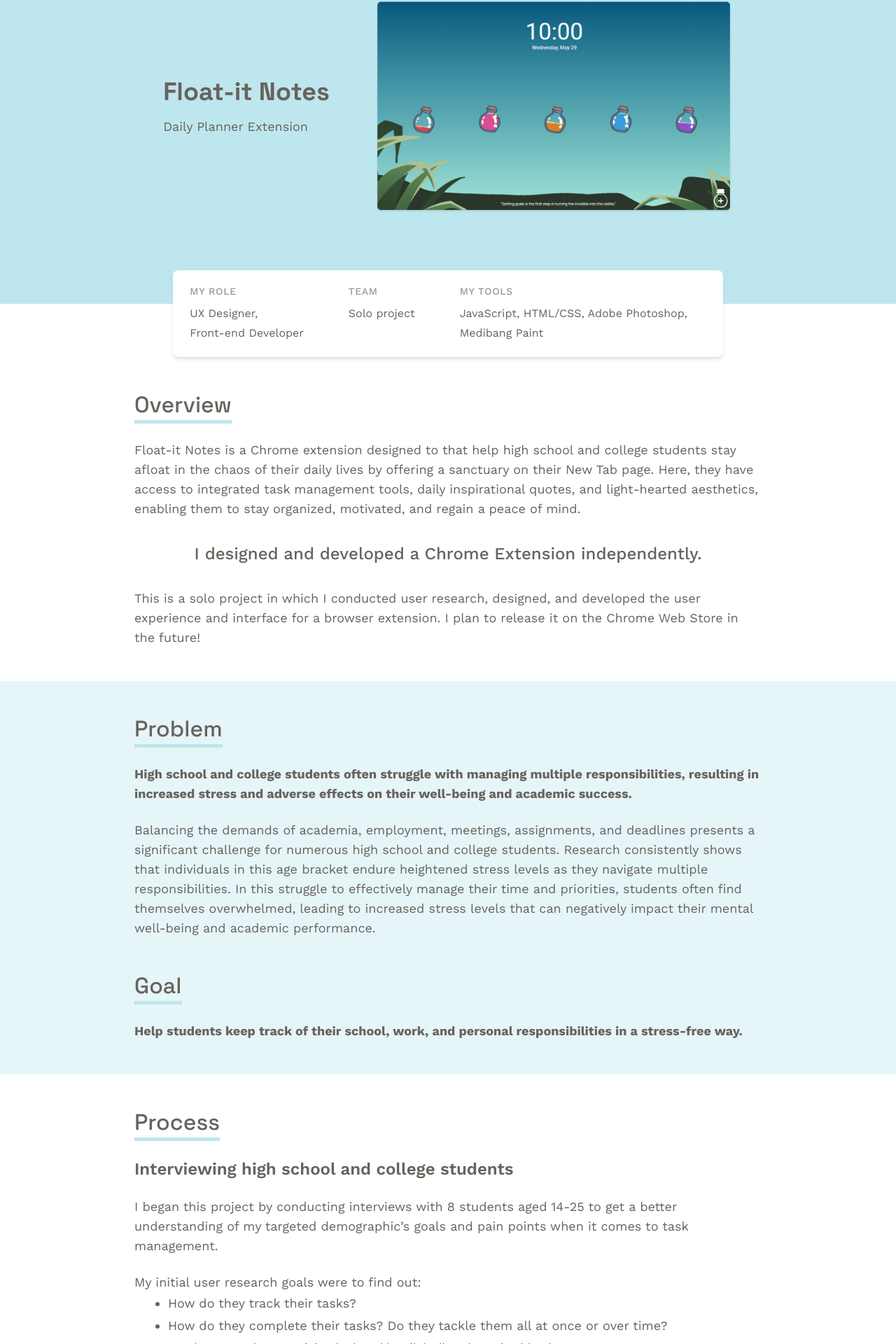
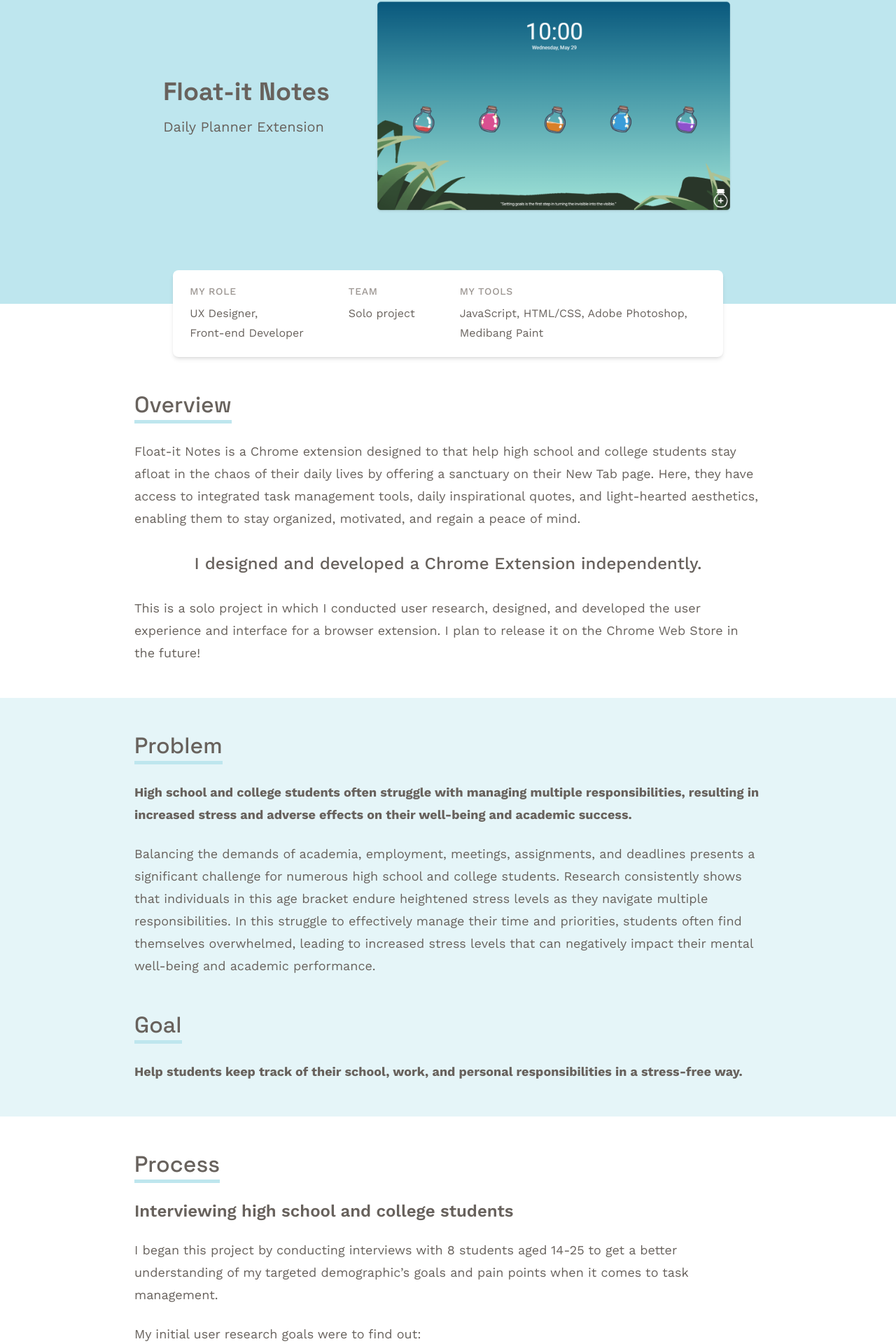
Before and after one commit to yanxinnn/portfolio, a Next.js app: page /projects/float-it-notes in a window 1280 px wide. Shown: the part 80-2000 px from the top of the page at 70% size. Built offline with nearby package versions, Linux system fonts and the light colour scheme.

Commit message:
responsive changes

```diff
--- a/src/app/globals.css
+++ b/src/app/globals.css
@@ -29,7 +29,7 @@
     @apply px-3 tracking-wider text-sm font-body uppercase text-stone-500 font-medium leading-7;
   }
 
-  /* page subtitle */
+  /* home page subtitle */
   h4 {
     @apply font-body text-lg md:text-xl;
   }
--- a/src/app/projects/[name]/page.tsx
+++ b/src/app/projects/[name]/page.tsx
@@ -47,8 +47,9 @@ export default async function Page(props: PageProps) {
     const { content, frontmatter } = await compileMDX<PageMeta>({
       source: text,
       components: {
+        // Section titles
         h1: (props) => (
-          <h1 className="font-medium text-[2rem] inline-block mt-12">
+          <h1 className="font-medium text-[1.75rem] md:text-[2rem] inline-block mt-12">
             {props.children}
             <div
               className="h-[0.3125rem] w-full mt-0.5 mb-6"
@@ -56,22 +57,31 @@ export default async function Page(props: PageProps) {
             ></div>
           </h1>
         ),
+        // Section subtitles (with top padding)
         h2: (props) => (
-          <p className="text-2xl font-semibold pt-10 pb-6">{props.children}</p>
-        ),
-        h3: (props) => (
-          <p className="text-2xl text-center py-8 leading-9 font-medium mx-16">
+          <p className="text-xl md:text-2xl font-semibold pt-10 pb-6">
             {props.children}
           </p>
         ),
+        // Spotlight centered text
+        h3: (props) => (
+          <p className="text-xl md:text-2xl text-center py-8 leading-9 font-medium mx-16">
+            {props.children}
+          </p>
+        ),
+        // Section subtitle (without top padding)
         h4: (props) => (
-          <p className="text-2xl font-semibold pb-6">{props.children}</p>
+          <p className="text-xl md:text-2xl font-semibold pb-6">
+            {props.children}
+          </p>
         ),
+        // Bullet point indent
         ul: (props) => (
-          <ul className="list-disc *:ml-12 font-body leading-8 font-normal text-lg">
+          <ul className="list-disc *:ml-12 font-body leading-8 font-normal text-base md:text-lg">
             {props.children}
           </ul>
         ),
+        p: (props) => <p className="leading-8">{props.children}</p>,
         ImageContainer,
       },
       options: {
@@ -99,7 +109,7 @@ export default async function Page(props: PageProps) {
           >
             <div className="flex flex-col gap-4 max-w-auto lg:max-w-60 text-center lg:text-left">
               <h1>{frontmatter.title as string}</h1>
-              <p>{frontmatter.description as string}</p>
+              <h4>{frontmatter.description as string}</h4>
             </div>
             <img
               src={frontmatter.topBannerImage}
--- a/src/components/ImageContainer.tsx
+++ b/src/components/ImageContainer.tsx
@@ -7,7 +7,7 @@ type ImageContainerProps = {
 export function ImageContainer(props: ImageContainerProps) {
   return (
     <div className="flex flex-col gap-4 items-center pt-2 pb-6">
-      <div className="self-stretch grid grid-flow-col gap-4 place-content-center">
+      <div className="self-stretch grid grid-flow-col gap-2 md:gap-4 place-content-center">
         {/* Project image */}
         {props.images.map((image) => (
           <img
@@ -23,7 +23,7 @@ export function ImageContainer(props: ImageContainerProps) {
 
       {/* Description */}
       {props.description && (
-        <p className="font-body italic text-sm font-medium text-stone-400">
+        <p className="font-body italic text-sm font-medium text-stone-400 text-center">
           {props.description}
         </p>
       )}
```
